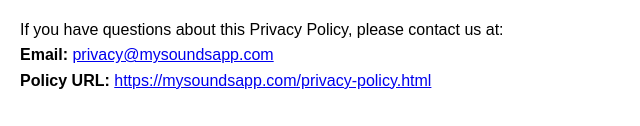
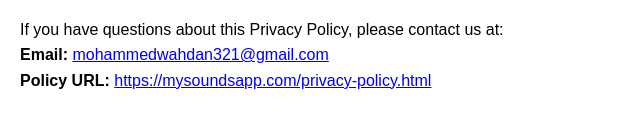
Before and after one commit to mohamedwah321/magicplay-site, a plain HTML site: page privacy-policy.html in a window 1280 px wide. Shown: the part 1107-1233 px from the top of the page, 0-640 px from the left. Drawn offline with Linux system fonts and the light colour scheme.

Commit message:
Update privacy-policy.html

```diff
--- a/privacy-policy.html
+++ b/privacy-policy.html
@@ -68,7 +68,7 @@
   <h2>8. Contact Us</h2>
   <p>
     If you have questions about this Privacy Policy, please contact us at:<br>
-    <strong>Email:</strong> <a href="mailto:mohammedwahdan321@gmail.com">privacy@mysoundsapp.com</a><br>
+    <strong>Email:</strong> <a href="mailto:mohammedwahdan321@gmail.com">mohammedwahdan321@gmail.com</a><br>
     <strong>Policy URL:</strong> <a href="https://mysoundsapp.com/privacy-policy.html">https://mysoundsapp.com/privacy-policy.html</a>
   </p>
 </body>
```
